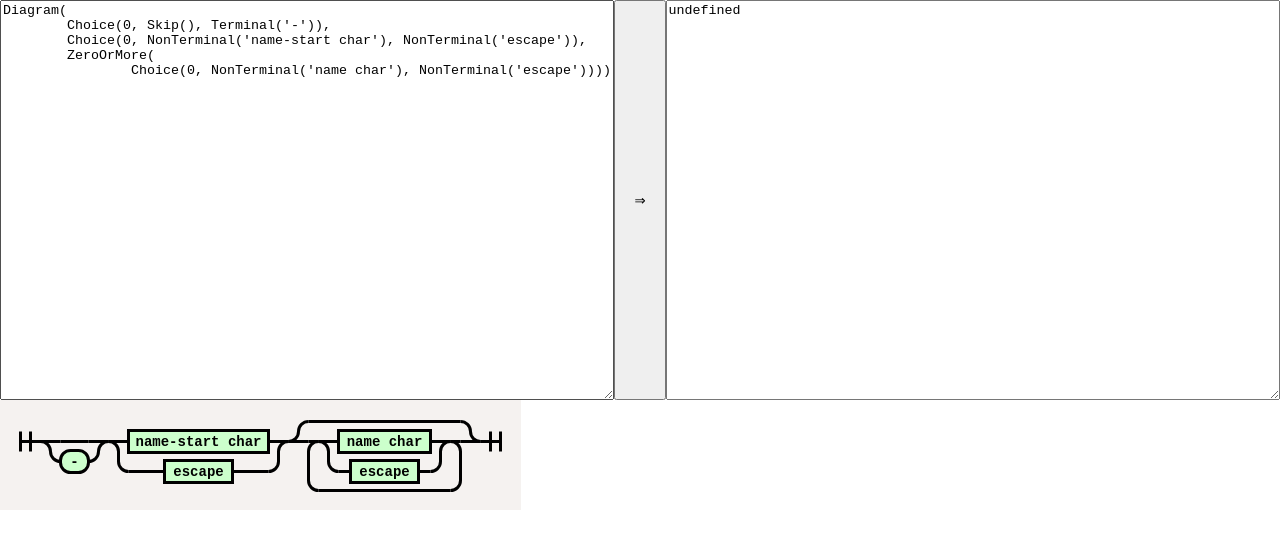
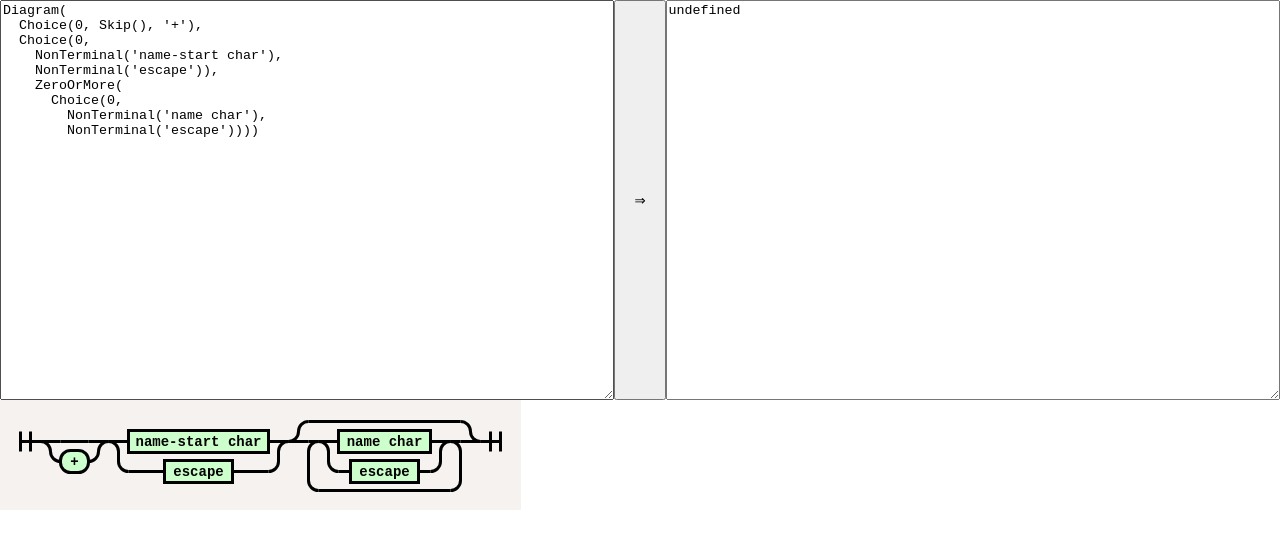
Before and after one commit to tabatkins/railroad-diagrams, a plain HTML site: page generator.html in a window 1280 px wide. Drawn offline with Linux system fonts and the light colour scheme.

Commit message:
Use spaces for indentation in the starting code.

```diff
--- a/generator.html
+++ b/generator.html
@@ -4,10 +4,14 @@
 <link href="railroad-diagrams.css" rel=stylesheet>
 <form class='input'>
 	<textarea>Diagram(
-	Choice(0, Skip(), Terminal('-')),
-	Choice(0, NonTerminal('name-start char'), NonTerminal('escape')),
-	ZeroOrMore(
-		Choice(0, NonTerminal('name char'), NonTerminal('escape'))))</textarea>
+  Choice(0, Skip(), '+'),
+  Choice(0,
+    NonTerminal('name-start char'),
+    NonTerminal('escape')),
+    ZeroOrMore(
+      Choice(0,
+        NonTerminal('name char'),
+        NonTerminal('escape'))))</textarea>
 	<button>⇒</button>
 </form>
 <div class='output'>
```
